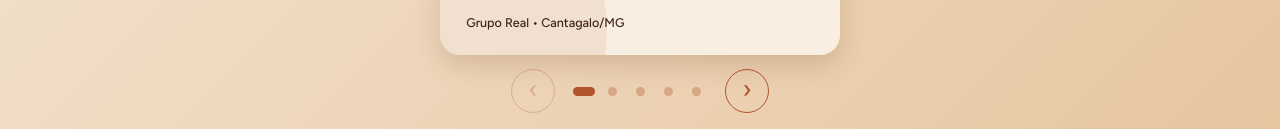
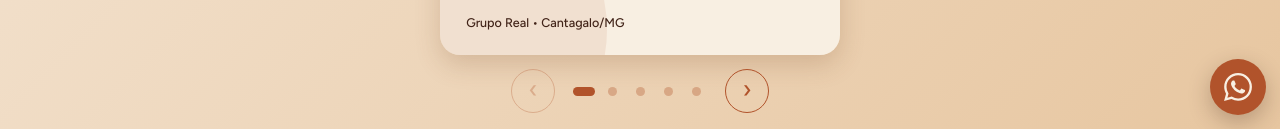
Before and after one commit to danielmfraga/ana-emilia-costa, a plain HTML site: page index.html in a window 1280 px wide. Shown: the part 671-800 px from the top of the page. Drawn offline with Linux system fonts and the light colour scheme.

Commit message:
Cartão: botão flutuante de WhatsApp (o mesmo do site completo)
Co-Authored-By: Claude Sonnet 5.5 <noreply@anthropic.com>

```diff
--- a/index.html
+++ b/index.html
@@ -123,6 +123,18 @@ button:focus-visible{outline:3px solid var(--ink);outline-offset:2px}
 .c5 .serv{--y:874;--fs:18;--lh:22;font-weight:700}
 
 @media (prefers-reduced-motion:reduce){.track{scroll-behavior:auto}}
+
+/* ===== Botão flutuante de WhatsApp (nov/2026): canto inferior direito, sobre qualquer cartão ===== */
+.wa-float{
+  position:fixed; right:max(14px, env(safe-area-inset-right)); bottom:max(14px, calc(env(safe-area-inset-bottom) + 10px));
+  z-index:50; width:56px; height:56px; display:grid; place-items:center; border-radius:50%;
+  background:var(--terra); color:var(--cream); box-shadow:0 8px 22px #41231847;
+  transition:transform .2s, background .2s; -webkit-tap-highlight-color:transparent;
+}
+.wa-float:hover{ transform:translateY(-2px) scale(1.04); background:var(--ink); }
+.wa-float:focus-visible{ outline:3px solid var(--ink); outline-offset:3px; }
+.wa-float svg{ width:28px; height:28px; fill:currentColor; display:block; }
+@media (prefers-reduced-motion:reduce){ .wa-float{ transition:none; } }
 </style>
 </head>
 <body>
@@ -230,5 +242,8 @@ button:focus-visible{outline:3px solid var(--ink);outline-offset:2px}
   sync();
 })();
 </script>
+<a class="wa-float" href="https://wa.me/5551999305457" target="_blank" rel="noopener" aria-label="Conversar pelo WhatsApp" title="Conversar pelo WhatsApp">
+  <svg viewBox="0 0 24 24" aria-hidden="true" focusable="false"><path d="M17.472 14.382c-.297-.149-1.758-.867-2.03-.967-.273-.099-.471-.148-.67.15-.197.297-.767.966-.94 1.164-.173.199-.347.223-.644.075-.297-.15-1.255-.463-2.39-1.475-.883-.788-1.48-1.761-1.653-2.059-.173-.297-.018-.458.13-.606.134-.133.298-.347.446-.52.149-.174.198-.298.298-.497.099-.198.05-.371-.025-.52-.075-.149-.669-1.612-.916-2.207-.242-.579-.487-.5-.669-.51-.173-.008-.371-.01-.57-.01-.198 0-.52.074-.792.372-.272.297-1.04 1.016-1.04 2.479 0 1.462 1.065 2.875 1.213 3.074.149.198 2.096 3.2 5.077 4.487.709.306 1.262.489 1.694.625.712.227 1.36.195 1.871.118.571-.085 1.758-.719 2.006-1.413.248-.694.248-1.289.173-1.413-.074-.124-.272-.198-.57-.347m-5.421 7.403h-.004a9.87 9.87 0 01-5.031-1.378l-.361-.214-3.741.982.998-3.648-.235-.374a9.86 9.86 0 01-1.51-5.26c.001-5.45 4.436-9.884 9.888-9.884 2.64 0 5.122 1.03 6.988 2.898a9.825 9.825 0 012.893 6.994c-.003 5.45-4.437 9.884-9.885 9.884m8.413-18.297A11.815 11.815 0 0012.05 0C5.495 0 .16 5.335.157 11.892c0 2.096.547 4.142 1.588 5.945L.057 24l6.305-1.654a11.882 11.882 0 005.683 1.448h.005c6.554 0 11.89-5.335 11.893-11.893a11.821 11.821 0 00-3.48-8.413Z"/></svg>
+</a>
 </body>
 </html>
```
